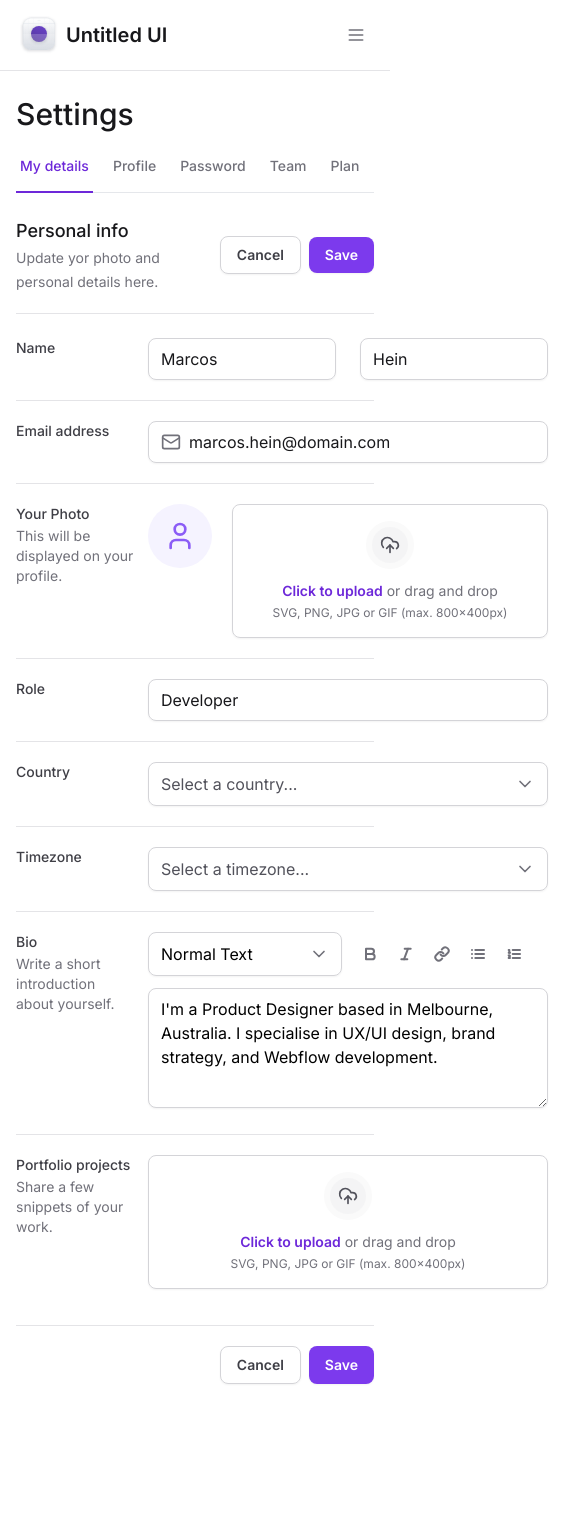
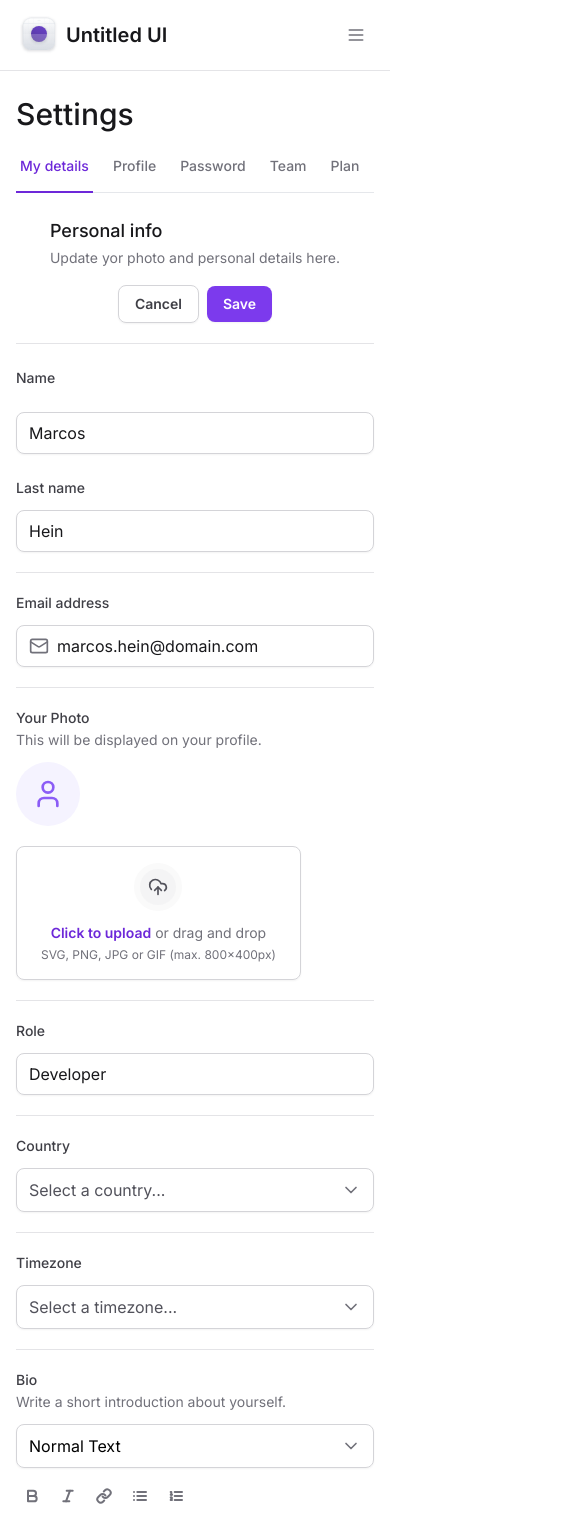
Before and after one commit to marcos-hein/tailwind-next, a Next.js app: page / in a window 390 px wide. Shown: the top 1522 px of the page, 585 px wide, since content can reach past the window. Before the commit the page ends 1432 px from the top, so only its background shows below. Built offline with nearby package versions, Linux system fonts and the light colour scheme.

Commit message:
feat: responsive form

```diff
--- a/src/app/page.tsx
+++ b/src/app/page.tsx
@@ -15,7 +15,7 @@
       <SettingsTabs />
 
       <div className="mt-6 flex flex-col">
-        <div className="flex items-center justify-between border-b border-zinc-200 pb-5">
+        <div className="flex flex-col items-center justify-between gap-4 border-b border-zinc-200 pb-5 lg:flex-row lg:items-center">
           <div className="space-y-1">
             <h2 className="text-lg font-medium text-zinc-900">Personal info</h2>
             <span className="text-sm text-zinc-500">
@@ -32,25 +32,33 @@
           id="settings"
           className="mt-6 flex w-full flex-col gap-5 divide-y divide-zinc-200"
         >
-          <div className="grid grid-cols-form gap-3">
+          <div className="flex flex-col gap-6 lg:grid lg:grid-cols-form">
             <label
               htmlFor="firstName"
               className="text-sm font-medium text-zinc-700"
             >
               Name
             </label>
-            <div className="grid grid-cols-2 gap-6">
+            <div className=" flex flex-col gap-6 lg:grid lg:grid-cols-2">
               <Input.Root>
                 <Input.Control id="firstName" defaultValue="Marcos" />
               </Input.Root>
+              <div className="flex flex-col gap-3 lg:block">
+                <label
+                  htmlFor="lastName"
+                  className="text-sm font-medium text-zinc-700 lg:sr-only"
+                >
+                  Last name
+                </label>
 
-              <Input.Root>
-                <Input.Control defaultValue="Hein" />
-              </Input.Root>
+                <Input.Root>
+                  <Input.Control defaultValue="Hein" />
+                </Input.Root>
+              </div>
             </div>
           </div>
 
-          <div className="grid grid-cols-form gap-3 pt-5">
+          <div className="flex flex-col gap-3 pt-5 lg:grid lg:grid-cols-form">
             <label
               htmlFor="email"
               className="text-sm font-medium text-zinc-700"
@@ -69,7 +77,7 @@
             </Input.Root>
           </div>
 
-          <div className="grid grid-cols-form gap-3 pt-5">
+          <div className="flex flex-col gap-3 pt-5 lg:grid lg:grid-cols-form">
             <label
               htmlFor="photo"
               className="text-sm font-medium text-zinc-700"
@@ -79,14 +87,14 @@
                 This will be displayed on your profile.
               </span>
             </label>
-            <FileInput.Root className="flex items-start gap-5">
+            <FileInput.Root className="flex flex-col items-start gap-5 lg:flex-row lg:items-start">
               <FileInput.ImagePreview />
               <FileInput.Trigger />
               <FileInput.Control />
             </FileInput.Root>
           </div>
 
-          <div className="grid grid-cols-form gap-3 pt-5">
+          <div className="flex flex-col gap-3 pt-5 lg:grid lg:grid-cols-form">
             <label htmlFor="role" className="text-sm font-medium text-zinc-700">
               Role
             </label>
@@ -95,7 +103,7 @@
             </Input.Root>
           </div>
 
-          <div className="grid grid-cols-form gap-3 pt-5">
+          <div className="flex flex-col gap-3 pt-5 lg:grid lg:grid-cols-form">
             <label
               htmlFor="country"
               className="text-sm font-medium text-zinc-700"
@@ -108,7 +116,7 @@
             </Select>
           </div>
 
-          <div className="grid grid-cols-form gap-3 pt-5">
+          <div className="flex flex-col gap-3 pt-5 lg:grid lg:grid-cols-form">
             <label
               htmlFor="timezone"
               className="text-sm font-medium text-zinc-700"
@@ -124,7 +132,7 @@
             </Select>
           </div>
 
-          <div className="grid grid-cols-form gap-3 pt-5">
+          <div className="flex flex-col gap-3 pt-5 lg:grid lg:grid-cols-form">
             <label htmlFor="bio" className="text-sm font-medium text-zinc-700">
               Bio
               <span className="mt-0.5 block text-sm font-normal text-zinc-500">
@@ -132,7 +140,7 @@
               </span>
             </label>
             <div className="space-y-3">
-              <div className="grid grid-cols-2 gap-3">
+              <div className="flex flex-col gap-3 lg:grid lg:grid-cols-2">
                 <Select placeholder="" defaultValue="normal">
                   <SelectItem
                     value="normal"
@@ -171,7 +179,7 @@
             </div>
           </div>
 
-          <div className="grid grid-cols-form gap-3 pt-5">
+          <div className="flex flex-col gap-3 lg:grid lg:grid-cols-2">
             <label
               htmlFor="projects"
               className="text-sm font-medium text-zinc-700"
--- a/src/components/Sidebar/index.tsx
+++ b/src/components/Sidebar/index.tsx
@@ -22,12 +22,12 @@
 
 export function Sidebar() {
   return (
-    <Collapsible.Root className="fixed left-0 right-0 top-0 z-20 flex flex-col gap-6 border-b border-zinc-200 bg-white p-4 data-[state=open]:bottom-0 lg:right-auto lg:w-80 lg:border-r lg:px-5 lg:py-8 lg:data-[state=closed]:bottom-0">
+    <Collapsible.Root className="fixed left-0 right-0 top-0 z-20 flex flex-col gap-6 border-b border-zinc-200 bg-white p-4 data-[state=open]:bottom-0 lg:right-auto  lg:w-80 lg:border-r lg:px-5 lg:py-8 lg:data-[state=closed]:bottom-0">
       <div className="flex items-center justify-between">
         <Logo />
         <Collapsible.Trigger asChild className="lg:hidden">
           <Button variant="ghost">
-            <Menu className="h-5 w-5 text-zinc-500" />
+            <Menu className="h-5 w-5" />
           </Button>
         </Collapsible.Trigger>
       </div>
```
